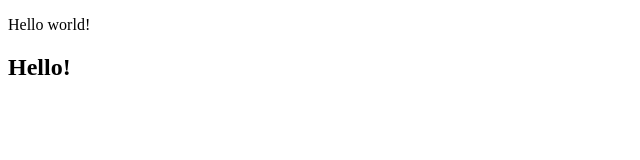
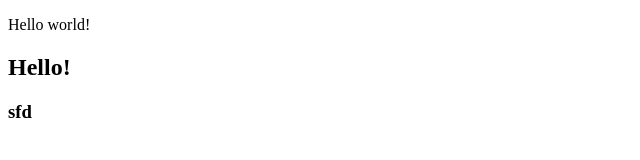
Before and after one commit to krexer008/exampleJs, a plain HTML site: page index.html in a window 1280 px wide. Shown: the full height of the page, 0-640 px from the left. Drawn offline with Linux system fonts and the light colour scheme.

Commit message:
add h3 to index.html

```diff
--- a/index.html
+++ b/index.html
@@ -9,6 +9,7 @@
 
     <p onclick="">Hello world!</p>
     <h2>Hello!</h2>
+    <h3>sfd</h3>
 
     <script src="js/script.js"></script>
 </body>
```
